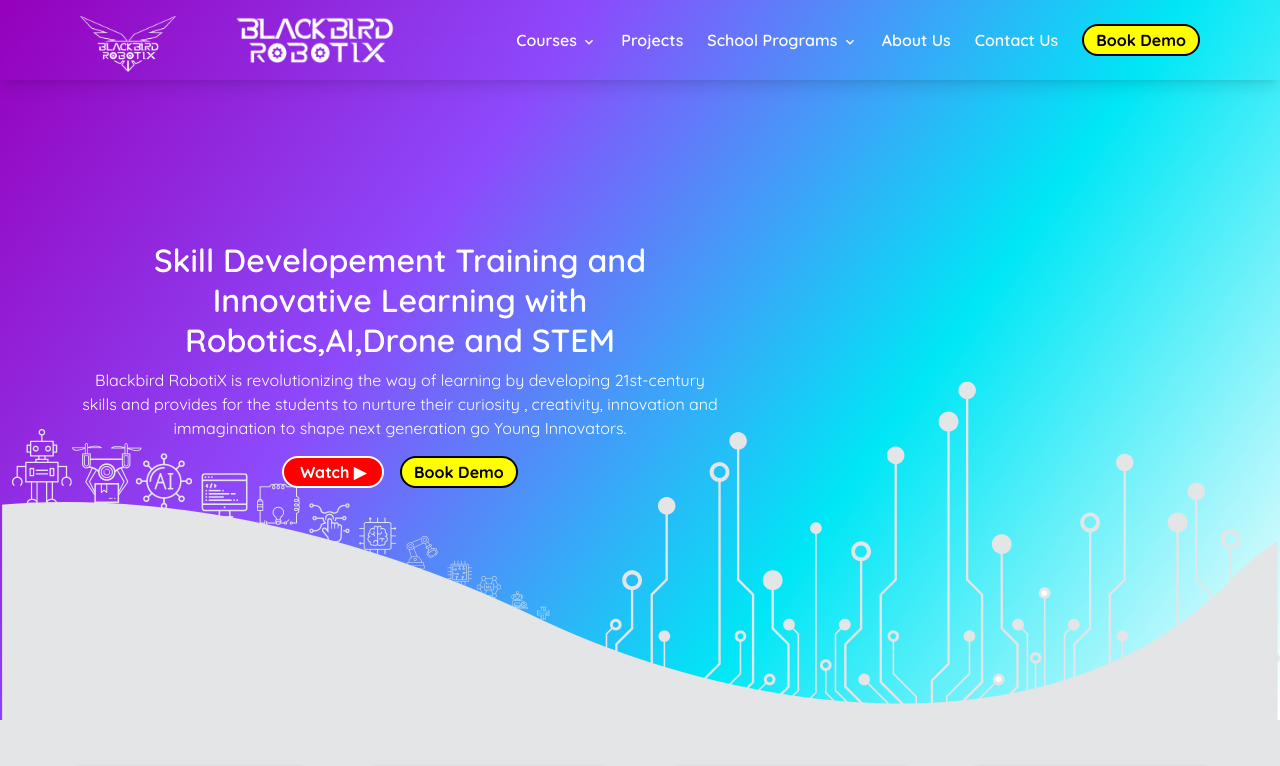
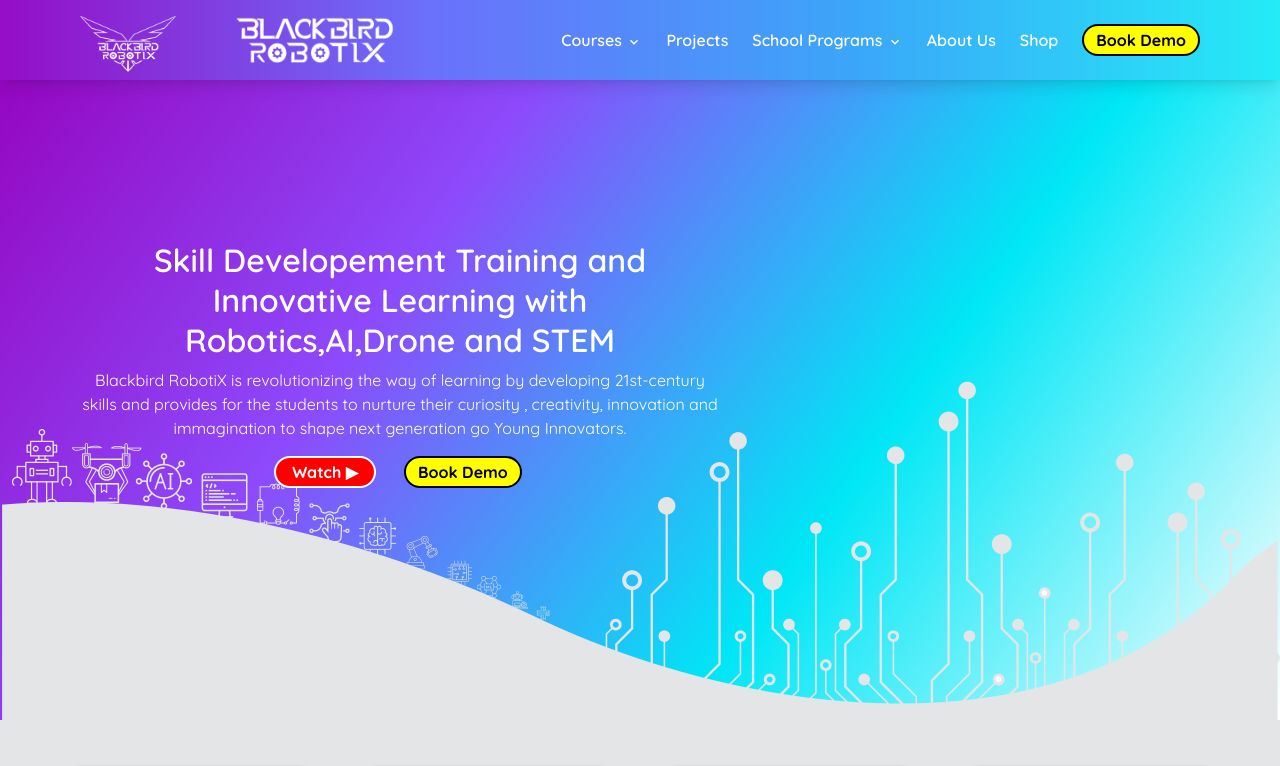
Before and after one commit to Prosecutor1x/BlackBirdRobotiX, a Next.js app: page / in a window 1280 px wide. Shown: the top 766 px of the page. Built offline with nearby package versions, Linux system fonts and the light colour scheme; no server answers.

Commit message:
basicc changes

```diff
--- a/components/demo/Demo.main.tsx
+++ b/components/demo/Demo.main.tsx
@@ -160,7 +160,7 @@
                 />
               </InputGroup>
 
-              <Input
+              {/* <Input
                 type="text"
                 placeholder="Email Address"
                 value={demoData.emailId}
@@ -170,7 +170,7 @@
                     return { ...data, emailId: e.target.value };
                   });
                 }}
-              />
+              /> */}
                <Input
                 type="text"
                 placeholder="Preferred Course"
@@ -194,7 +194,7 @@
             <button
               className=" w-[95%] bg-[#16CEF7] my-4 text-base rounded-[24px] p-2 text-white font-semibold active:scale-95 disabled:bg-slate-400 disabled:cursor-not-allowed disabled:active:scale-100 z-20"
               disabled={
-                !demoData.emailId || !demoData.name || !demoData.phoneNumber
+               !demoData.name || !demoData.phoneNumber || !demoData.age || !demoData.course
               }
               onClick={() => addDemo(demoData)}
             >
--- a/components/header/main.navbar.tsx
+++ b/components/header/main.navbar.tsx
@@ -20,7 +20,7 @@
 
 export default function Header() {
   return (
-    <div className="flex bg-transparent  shadow-lg backdrop-blur-lg  justify-center h-20 space-x-16 z-40 absolute top-0  w-screen items-center px-4 lg:px-20 xl:text-base lg:text-sm text-white font-quicksand ">
+    <div className="flex bg-gradient-to-r horizontal-gradient shadow-lg backdrop-blur-lg  justify-center h-20 space-x-16 z-40 fixed top-0  w-screen items-center px-4 lg:px-20 xl:text-base lg:text-sm text-white font-quicksand ">
       <div className="flex justify-between w-full items-center  xl:space-x-8 lg:space-x-4">
         <div className=" flex items-center">
           <a href="#">
@@ -102,11 +102,16 @@
               About Us
             </h1>
           </a>
-          <a href="#contactus">
+          <a href="#aboutus">
+            <h1 className="anchor-custom text-white whitespace-nowrap font-semibold">
+              Shop
+            </h1>
+          </a>
+          {/* <a href="#contactus">
             <h1 className="anchor-custom text-white whitespace-nowrap font-semibold">
               Contact Us
             </h1>
-          </a>
+          </a> */}
           <a href="#book">
           <button className="px-3 py-0.5 bg-[#FFFF00] rounded-2xl  font-bold border-black border-2 text-black active:opacity-90 active:scale-95">Book Demo</button>
           </a>
--- a/pages/index.tsx
+++ b/pages/index.tsx
@@ -25,8 +25,8 @@
             nurture their curiosity , creativity, innovation and immagination to
             shape next generation go Young Innovators.
           </p>{" "}
-          <button className="px-4 py-0.5 bg-[#FF0000] rounded-2xl mx-2 my-2 font-bold border-white border-2 active:opacity-90 active:scale-95">Watch ▶</button>
-          <button className="px-3 py-0.5 bg-[#FFFF00] rounded-2xl mx-2 my-2 font-bold border-black border-2 text-black active:opacity-90 active:scale-95">Book Demo</button>
+          <button className="px-4 py-0.5 bg-[#FF0000] rounded-2xl mx-3 my-2 font-bold border-white border-2 active:opacity-90 active:scale-95">Watch ▶</button>
+          <button className="px-3 py-0.5 bg-[#FFFF00] rounded-2xl mx-4 my-2 font-bold border-black border-2 text-black active:opacity-90 active:scale-95">Book Demo</button>
         </div>
       </div>
 
--- a/styles/globals.css
+++ b/styles/globals.css
@@ -150,3 +150,7 @@
   from, to { border-color: transparent }
   50% { border-color: orange; }
 }
+
+.horizontal-gradient {
+  background: linear-gradient(to right, #950DC7, #6B70FB, #3BA6F9 ,#24EBF6);
+}
```
